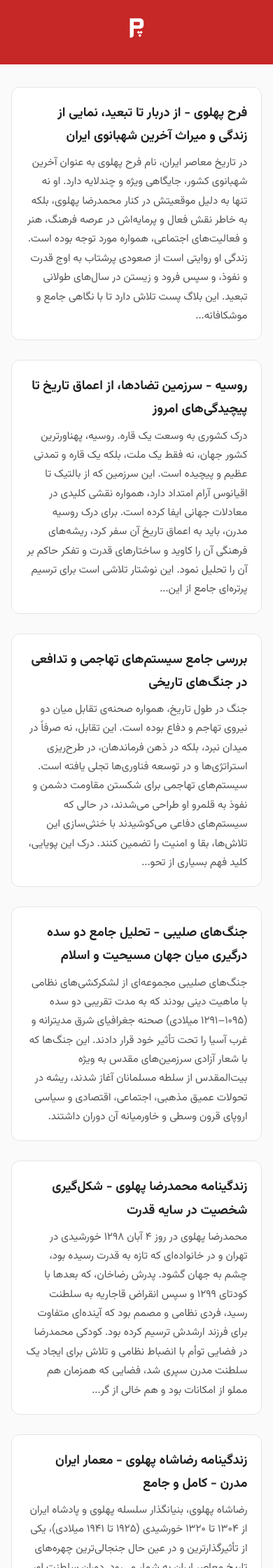
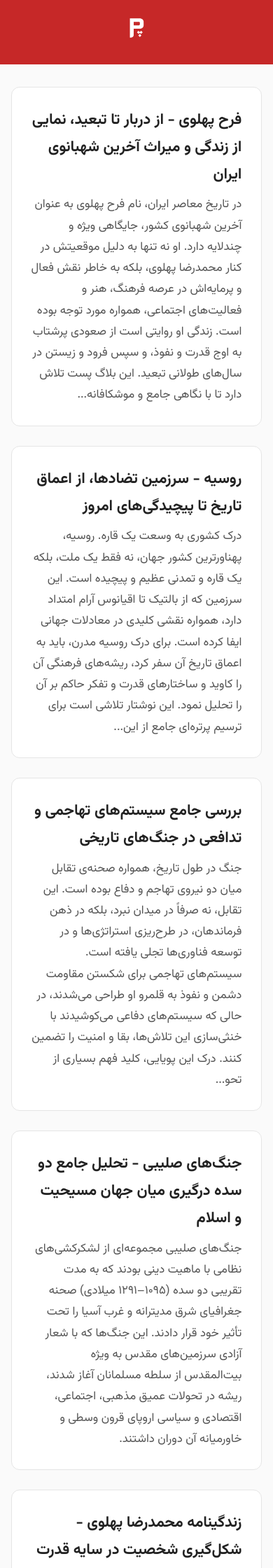
Before and after one commit to darkblog/darkblog.github.io, a Jekyll site: the page built from index.html, in a window 390 px wide. Shown: the top 2240 px of the page at 70% size. Built offline with Jekyll 4.4.1, drawn with Linux system fonts in a browser that asks for light colours.

Commit message:
Update index.html

```diff
--- a/index.html
+++ b/index.html
@@ -109,11 +109,6 @@ footer{
   filter:brightness(0) invert(1);
 }
 
-@media(max-width:600px){
-  .post-card{padding:var(--md)}
-  .post-title{font-size:1.15rem}
-  .post-excerpt{font-size:.95rem}
-}
 </style>
 
 </head>
```
